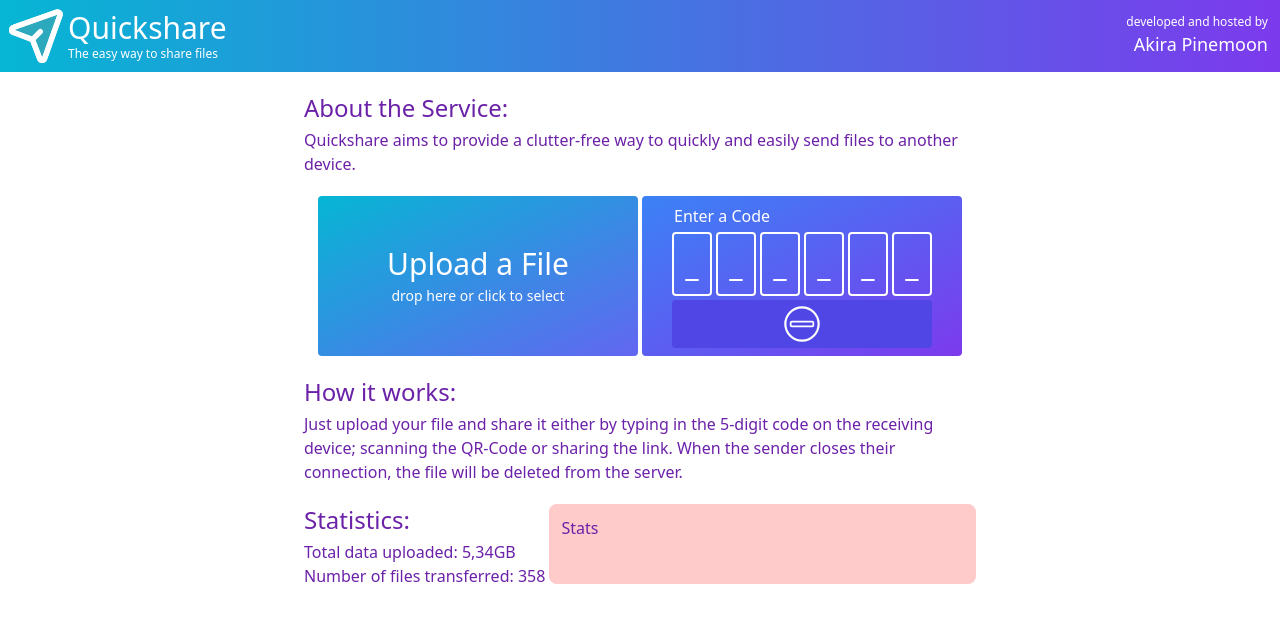
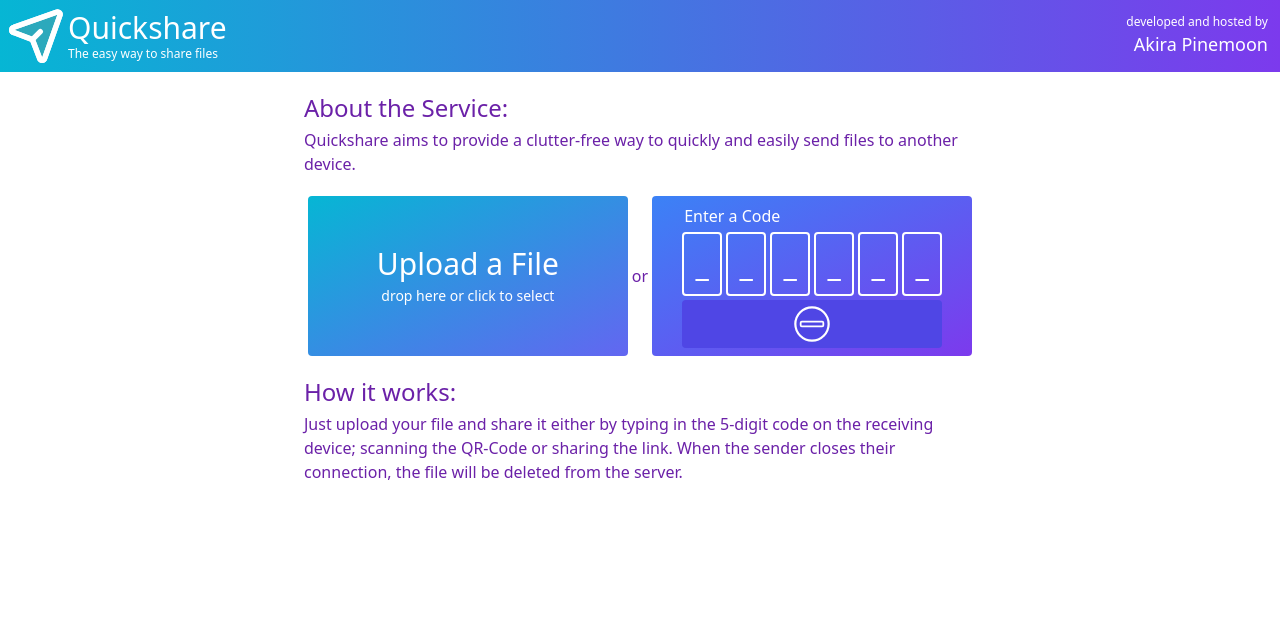
Before and after one commit to AkiraPinemoon/quickshare-frontend, a Vue app: page / in a window 1280 px wide. Shown: the top 622 px of the page. Built offline with nearby package versions, Linux system fonts and the light colour scheme.

Commit message:
changed isValid api to backend

```diff
--- a/src/components/AccessComponent.vue
+++ b/src/components/AccessComponent.vue
@@ -19,7 +19,7 @@ const accessible = ref(false);
 var id = "";
 
 // selects next digit input field and updates id
-function cahngeCodeDigit(i: number) {
+async function cahngeCodeDigit(i: number) {
   switch (i) {
     case 1:
       if(d1.value) d1.value.value = d1.value.value.toUpperCase();
@@ -58,7 +58,7 @@ function cahngeCodeDigit(i: number) {
   id += d6.value?.value;
 
   // check if id is valid
-  accessible.value = api.doesIdExist(id);
+  accessible.value = await api.doesIdExist(id);
 }
 
 // clears input digit
@@ -90,7 +90,7 @@ function clearCodeDigit(i: number) {
 </script>
 
 <template>
-  <div class="w-80 h-40 rounded bg-gradient-to-br from-blue-500 to-violet-600 flex flex-col place-items-center justify-center gap-1">
+  <div class="w-80 h-40 rounded text-white bg-gradient-to-br from-blue-500 to-violet-600 flex flex-col place-items-center justify-center gap-1">
     <p class="w-64">Enter a Code</p>
     <div class="h-16 flex flex-row justify-center place-items-center gap-1">
       <input ref="d1" @click="clearCodeDigit(1);" @input="cahngeCodeDigit(1);" placeholder="_" class="h-full w-10 border-white border-2 rounded bg-transparent text-3xl text-center placeholder:text-white" />
--- a/src/components/UploadComponent.vue
+++ b/src/components/UploadComponent.vue
@@ -70,7 +70,7 @@ function unload() {
 
 <template>
   <input @change="updateFile()" ref="inputField" type="file" class="hidden" />
-
+  <div class="text-white">
     <div v-if="status === statusEnum.NoFile" @click="inputField?.click()" class="w-80 h-40 rounded bg-gradient-to-br from-cyan-500 to-indigo-500 flex flex-col place-items-center justify-center gap-1 hover:from-cyan-600 hover:to-indigo-600">
       <p class="text-3xl">Upload a File</p>
       <p class="text-sm">drop here or click to select</p>
@@ -98,4 +98,5 @@ function unload() {
       </p>
       <p v-else>Upload Failed!</p>
     </div>
+  </div>
 </template>
--- a/src/services/api.ts
+++ b/src/services/api.ts
@@ -1,9 +1,13 @@
 
 import axios from "axios";
 
+const BASE_API_ROUTE = "https://quickshare.alpha-ome.ga/api/";
+
 // TODO: checks if the id is an available file
-function doesIdExist(id: string): boolean {
-  if(id == "123456") return true;
+async function doesIdExist(id: string): Promise<boolean> {
+  const res = await axios.get(BASE_API_ROUTE + "isValid/" + id);
+  console.log(res.data);
+  if(res.data == "true") return true;
   return false;
 }
 
--- a/src/views/HomeView.vue
+++ b/src/views/HomeView.vue
@@ -12,8 +12,9 @@ import AccessComponent from "@/components/AccessComponent.vue"
       </p>
     </div>
 
-    <div class="flex flex-wrap gap-1 justify-around text-white">
+    <div class="flex flex-wrap gap-1 justify-around place-items-center text-purple-800">
       <UploadComponent />
+      <p>or</p>
       <AccessComponent />
     </div>
 
@@ -23,18 +24,5 @@ import AccessComponent from "@/components/AccessComponent.vue"
         Just upload your file and share it either by typing in the 5-digit code on the receiving device; scanning the QR-Code or sharing the link. When the sender closes their connection, the file will be deleted from the server.
       </p>
     </div>
-
-    <div class="flex gap-1 w-5/6 portrait:flex-col max-w-2xl">
-      <div class="flex flex-col gap-1">
-        <h1 class="text-2xl font-medium">Statistics:</h1>
-        <p>
-          Total data uploaded: 5,34GB<br />
-          Number of files transferred: 358
-        </p>
-      </div>
-      <div class="bg-red-200 grow h-20 rounded-lg p-3">
-        Stats
-      </div>
-    </div>
   </main>
 </template>
```
Lines whose indentation alone changed are shown as unchanged.
